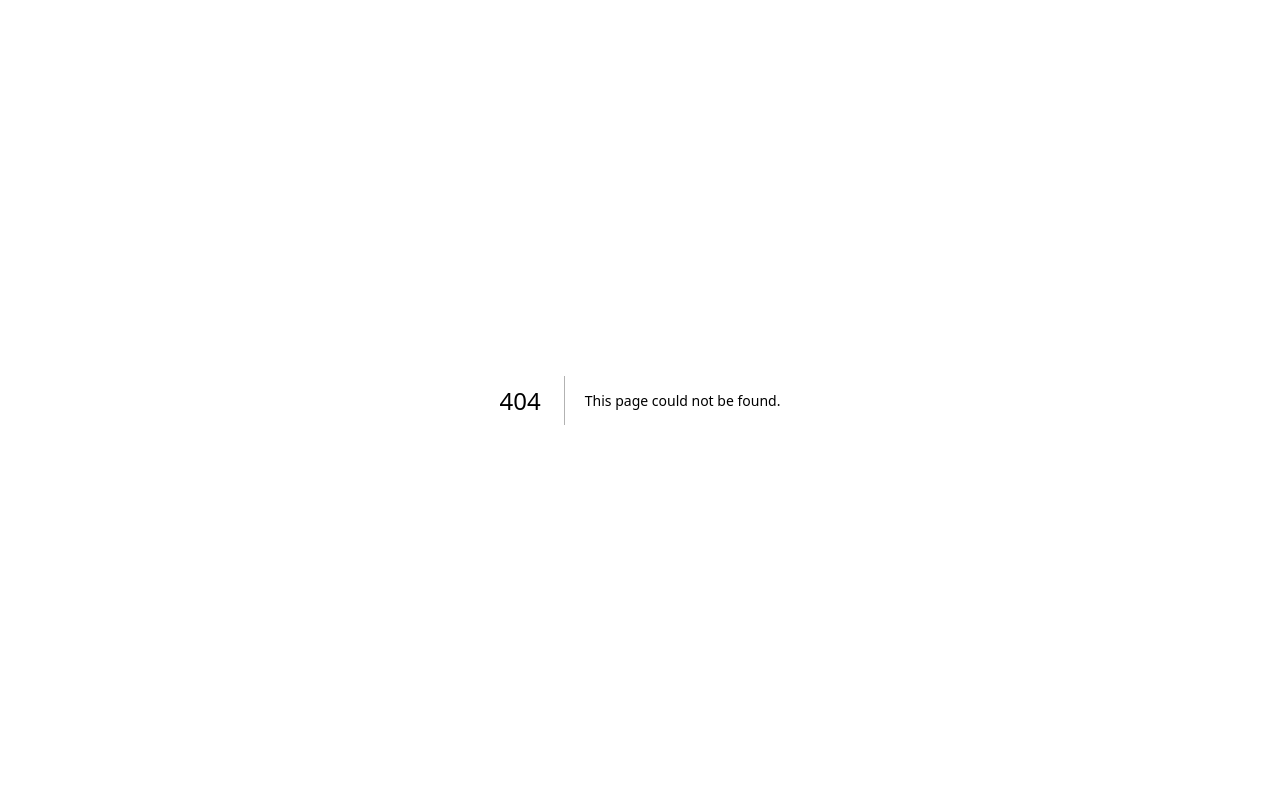
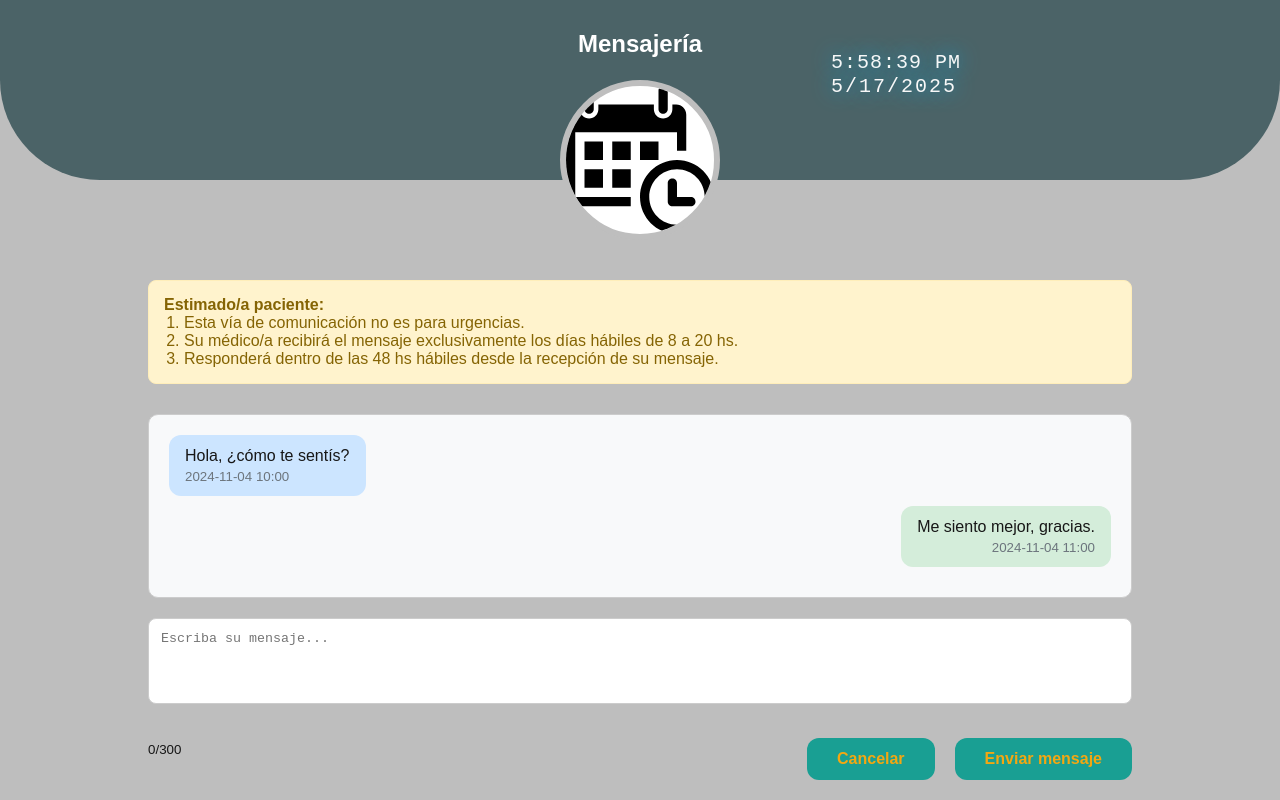
Before and after one commit to solealdao/proyecto-integrador-PPIV, a Next.js app: page /message in a window 1280 px wide. Before the commit this address had no page. Built offline with nearby package versions, Linux system fonts and the light colour scheme.

Commit message:
Maquetado vista mensajeria

```diff
--- /dev/null
+++ b/src/app/message/page.js
@@ -0,0 +1,176 @@
+'use client';
+
+import { useEffect, useState } from 'react';
+import styled from '@emotion/styled';
+import theme from '@/app/theme';
+import { useRouter } from 'next/navigation';
+import PageLayout from '@/components/PageLayout';
+
+const Titulo = styled.h4`
+  margin-bottom: 20px;
+  color: ${theme.colors.darkGreen};
+`;
+
+const Alerta = styled.div`
+  background-color: #fff3cd;
+  color: #856404;
+  border: 1px solid #ffeeba;
+  border-radius: 8px;
+  padding: 15px;
+  margin-bottom: 30px;
+  ol {
+    margin: 0;
+    padding-left: 20px;
+  }
+`;
+
+const ChatContainer = styled.div`
+  display: flex;
+  flex-direction: column;
+  border: 1px solid #ccc;
+  background-color: #f8f9fa;
+  padding: 20px;
+  max-height: 400px;
+  overflow-y: auto;
+  border-radius: 10px;
+`;
+
+const Mensaje = styled.div`
+  display: flex;
+  flex-direction: column;
+  align-self: ${(props) => (props.tipo === 'paciente' ? 'flex-end' : 'flex-start')};
+  background-color: ${(props) =>
+    props.tipo === 'paciente' ? '#d4edda' : '#cce5ff'};
+  border-radius: 12px;
+  padding: 12px 16px;
+  margin-bottom: 10px;
+  max-width: 70%;
+  text-align: ${(props) => (props.tipo === 'paciente' ? 'right' : 'left')};
+`;
+
+const Fecha = styled.small`
+  display: block;
+  margin-top: 4px;
+  color: #6c757d;
+`;
+
+const AreaMensaje = styled.textarea`
+  width: 100%;
+  margin-top: 20px;
+  padding: 12px;
+  border-radius: 8px;
+  border: 1px solid #ccc;
+  resize: none;
+`;
+
+const ButtonGroup = styled.div`
+  display: flex;
+  justify-content: center;
+  gap: 20px;
+  margin-top: 20px;
+  flex-wrap: wrap;
+`;
+
+const Button = styled.button`
+  padding: 12px 30px;
+  background-color: ${theme.colors.green};
+  color: ${theme.colors.yellow};
+  border-radius: 12px;
+  font-size: 16px;
+  font-weight: bold;
+  font-family: Mulish, sans-serif;
+  border: none;
+  cursor: pointer;
+
+  &:hover {
+    background-color: ${theme.colors.darkGreen};
+  }
+`;
+
+const Controles = styled.div`
+  display: flex;
+  justify-content: space-between;
+  align-items: center;
+  margin-top: 10px;
+  flex-wrap: wrap;
+`;
+
+export default function MensajesPage() {
+  const [mensajes, setMensajes] = useState([]);
+  const [mensajeNuevo, setMensajeNuevo] = useState('');
+  const [limiteCaracteres, setLimiteCaracteres] = useState(300);
+  const router = useRouter();
+
+  useEffect(() => {
+    // Simula fetch de mensajes anteriores
+    const mensajesEjemplo = [
+      { remitente: 'medico', texto: 'Hola, ¿cómo te sentís?', fecha: '2024-11-04 10:00' },
+      { remitente: 'paciente', texto: 'Me siento mejor, gracias.', fecha: '2024-11-04 11:00' }
+    ];
+    setMensajes(mensajesEjemplo);
+  }, []);
+
+  const handleEnviarMensaje = () => {
+    if (mensajeNuevo.trim() === '') return;
+
+    const nuevoMensaje = {
+      remitente: 'paciente',
+      texto: mensajeNuevo,
+      fecha: new Date().toLocaleString()
+    };
+
+    setMensajes([...mensajes, nuevoMensaje]);
+    setMensajeNuevo('');
+  };
+
+    const handleCancelar = () => {
+    router.push('/patient-home');
+  };
+
+  return (
+		<PageLayout
+			showImage={true}
+			imageUrl="/icono_calendario.svg"
+			title="Mensajería"
+			showClock={true}
+		>
+
+      <Alerta>
+        <strong>Estimado/a paciente:</strong>
+        <ol>
+          <li>Esta vía de comunicación no es para urgencias.</li>
+          <li>Su médico/a recibirá el mensaje exclusivamente los días hábiles de 8 a 20 hs.</li>
+          <li>Responderá dentro de las 48 hs hábiles desde la recepción de su mensaje.</li>
+        </ol>
+      </Alerta>
+
+      <ChatContainer>
+        {mensajes.map((msg, idx) => (
+          <Mensaje key={idx} tipo={msg.remitente}>
+            {msg.texto}
+            <Fecha>{msg.fecha}</Fecha>
+          </Mensaje>
+        ))}
+      </ChatContainer>
+
+      <AreaMensaje
+        rows={4}
+        placeholder="Escriba su mensaje..."
+        value={mensajeNuevo}
+        onChange={(e) => {
+          if (e.target.value.length <= limiteCaracteres) {
+            setMensajeNuevo(e.target.value);
+          }
+        }}
+      />
+
+      <Controles>
+        <small>{mensajeNuevo.length}/{limiteCaracteres}</small>
+        <ButtonGroup>
+            <Button onClick={handleCancelar}>Cancelar</Button>
+            <Button onClick={handleEnviarMensaje}>Enviar mensaje</Button>
+        </ButtonGroup>
+      </Controles>
+    </PageLayout>
+  );
+}
```
